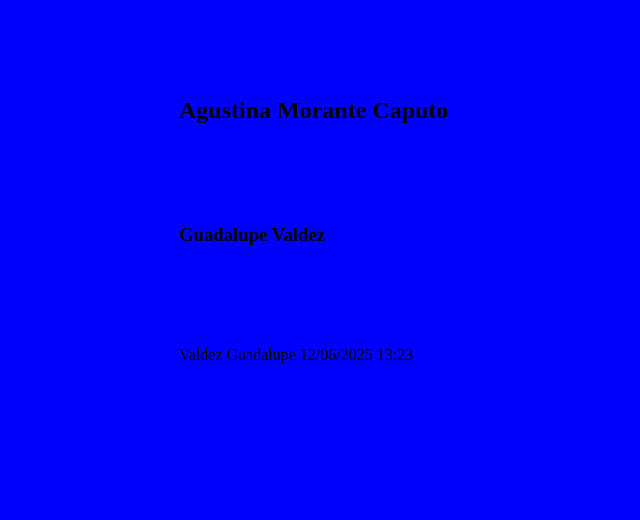
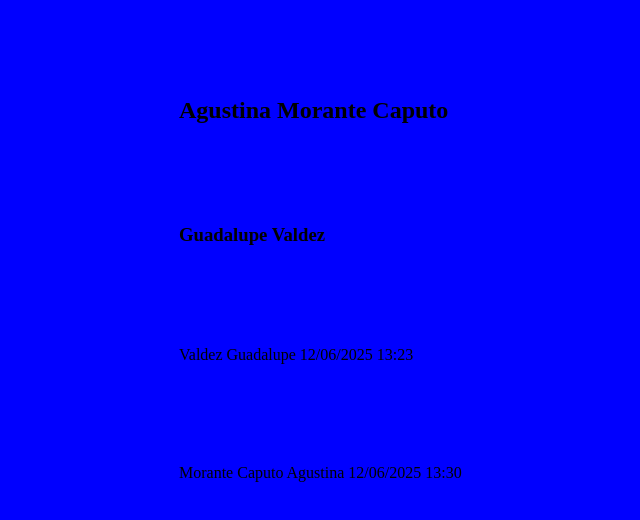
Before and after one commit to LuciaRamundo/TP_SO_I4_Equipo_105, a plain HTML site: page index.html in a window 1280 px wide. Shown: the part 240-760 px from the top of the page, without its empty margins (121-761 px from the left). Drawn offline with Linux system fonts and the light colour scheme.

Commit message:
BETA modifica index.html y agrega nombre, apellido fecha y hora

```diff
--- a/index.html
+++ b/index.html
@@ -11,5 +11,6 @@
 <h2>Agustina Morante Caputo </h2>
 <h3>Guadalupe Valdez</h3>
 <p>Valdez Guadalupe 12/06/2025 13:23</p>
+<p>Morante Caputo Agustina 12/06/2025 13:30</p>
 </body>
 </html>
```
